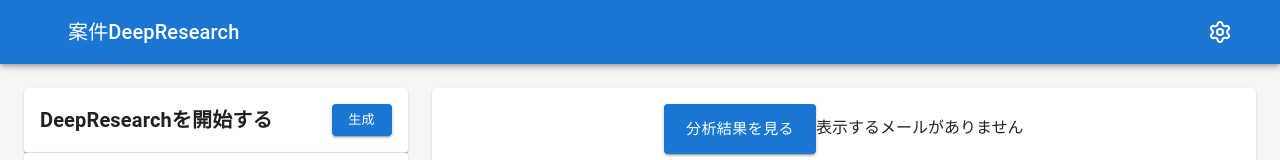
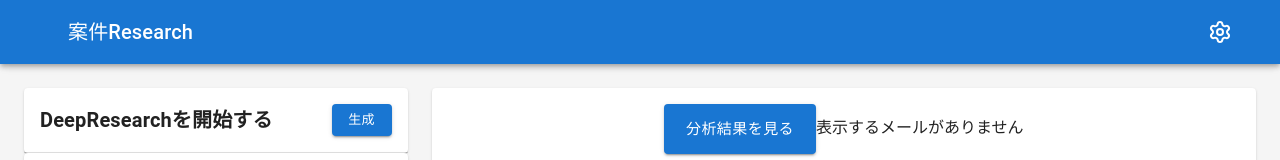
Before and after one commit to morimori-moribayashi/auto-sales-email, a Next.js app in the folder my-next-app/: page /deepresearch in a window 1280 px wide. Shown: the top 160 px of the page. Built offline with nearby package versions, Linux system fonts and the light colour scheme; some icons are missing.

Commit message:
ヘッダーとサイドメニューの項目名を修正

```diff
--- a/my-next-app/components/header/NavigationSideMenu.tsx
+++ b/my-next-app/components/header/NavigationSideMenu.tsx
@@ -21,7 +21,7 @@
   const menuItems = [
     { text: "営業メールジェネレーター", icon: <Email />, href: "/auto-sales-email" },
     { text: "Gmail検索フィルタ生成", icon: <MailSearchIcon />, href: "/projectsearch" },
-    { text: "案件DeepResearch", icon: <ScanSearchIcon />, href: "/deepresearch" },
+    { text: "案件Research", icon: <ScanSearchIcon />, href: "/deepresearch" },
   ];
 
   return (
--- a/my-next-app/components/pages/deep-research/ProjectDeepResearch.tsx
+++ b/my-next-app/components/pages/deep-research/ProjectDeepResearch.tsx
@@ -57,7 +57,7 @@
 
   return (
     <Box>
-      <Header onMenuClick={handleMenuToggle} title="案件DeepResearch" />
+      <Header onMenuClick={handleMenuToggle} title="案件Research" />
       <SettingSideMenu open={drawerOpen}
         onClose={handleMenuClose}
         engineerInfo={engineerInfo}
```
